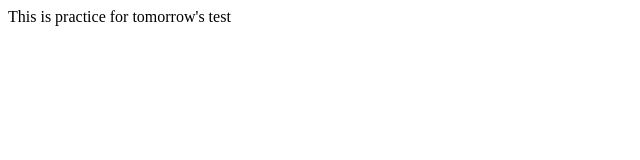
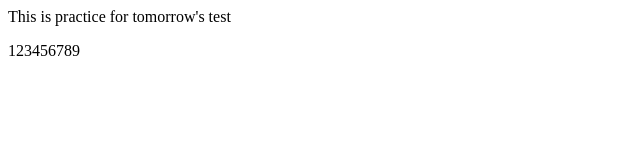
Before and after one commit to SaidVH/Practice, a plain HTML site: page index.html in a window 1280 px wide. Shown: the full height of the page, 0-640 px from the left. Drawn offline with Linux system fonts and the light colour scheme.

Commit message:
Update index.html

```diff
--- a/index.html
+++ b/index.html
@@ -1 +1,2 @@
 <p>This is practice for tomorrow's test</p>
+<p>123456789</p>
```
